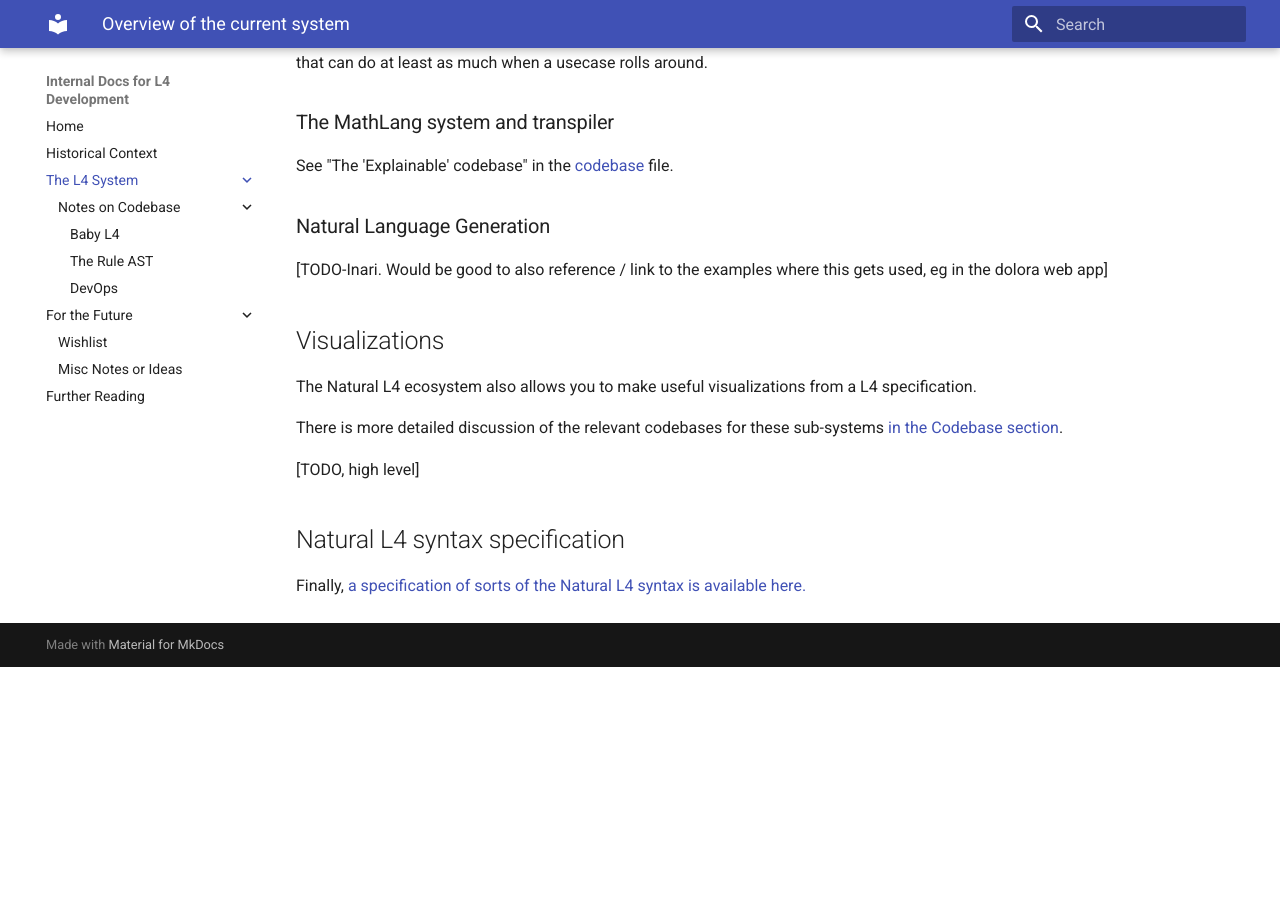
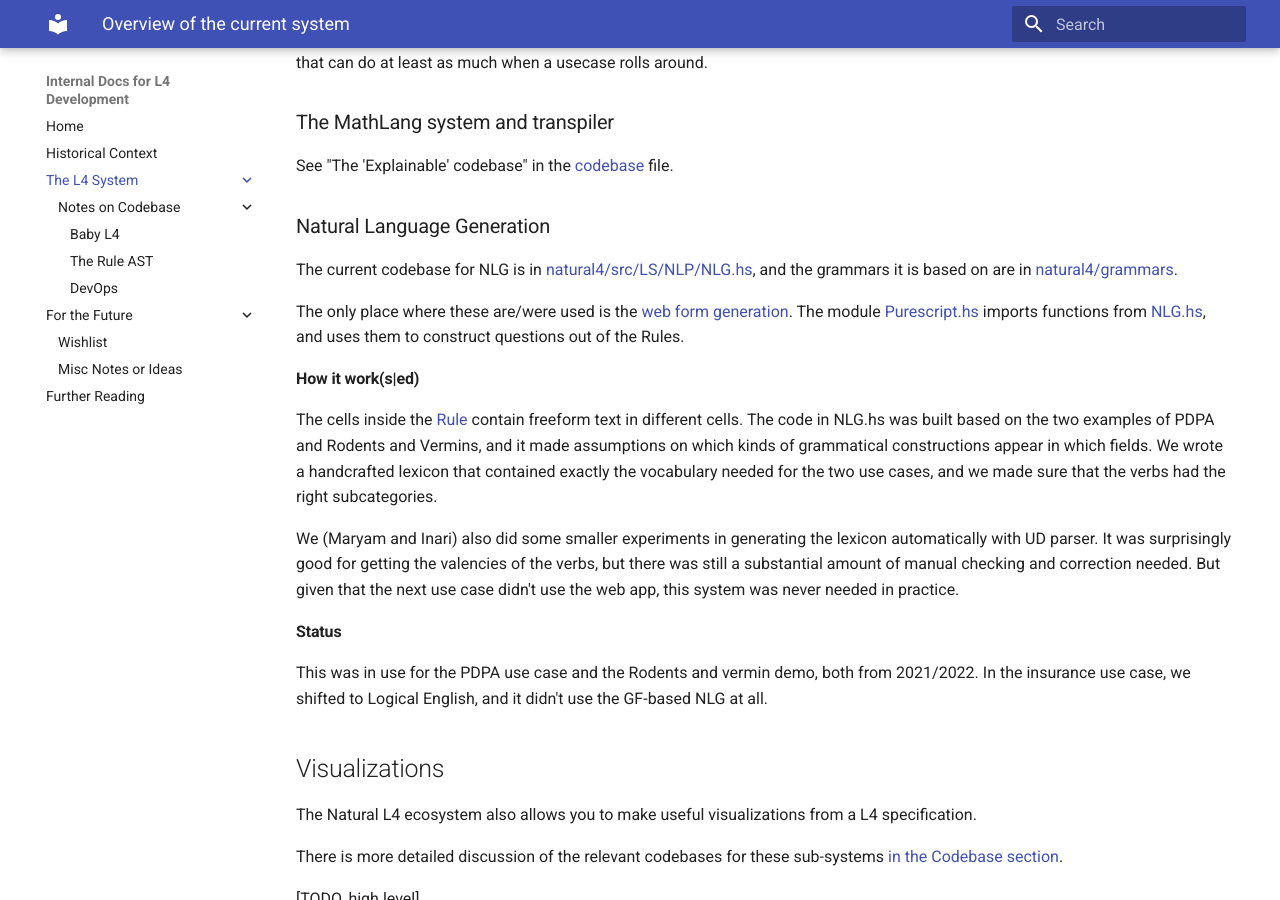
Before and after one commit to smucclaw/internal_docs, an MkDocs documentation site: the page built from docs/current_system/index.md, in a window 1280 px wide and 900 px high, scrolled down 2404 px. Built offline with MkDocs 1.6.1 and Material for MkDocs 9.7.7, drawn with Linux system fonts in a browser that asks for light colours; before the commit the page ends 3071 px from its top, so only the background shows below that.

Commit message:
add short explanation of the NLG component

```diff
--- a/docs/current_system/index.md
+++ b/docs/current_system/index.md
@@ -98,7 +98,20 @@ See "The 'Explainable' codebase" in the [codebase](./codebase/index.md) file.
 
 ### Natural Language Generation
 
-[TODO-Inari. Would be good to also reference / link to the examples where this gets used, eg in the dolora web app]
+The current codebase for NLG is in [natural4/src/LS/NLP/NLG.hs](https://github.com/smucclaw/dsl/blob/main/lib/haskell/natural4/src/LS/NLP/NLG.hs), and the grammars it is based on are in [natural4/grammars](https://github.com/smucclaw/dsl/tree/main/lib/haskell/natural4/grammars).
+
+The only place where these are/were used is the [web form generation](./index.md#web-form-generation). The module [Purescript.hs](https://github.com/smucclaw/dsl/blob/main/lib/haskell/natural4/src/LS/XPile/Purescript.hs#L39-L47) imports functions from [NLG.hs](https://github.com/smucclaw/dsl/blob/main/lib/haskell/natural4/src/LS/NLP/NLG.hs), and uses them to construct questions out of the Rules.
+
+#### How it work(s|ed)
+
+The cells inside the [Rule](./codebase/rule_ast.md) contain freeform text in different cells. The code in NLG.hs was built based on the two examples of PDPA and Rodents and Vermins, and it made assumptions on which kinds of grammatical constructions appear in which fields. We wrote a handcrafted lexicon that contained exactly the vocabulary needed for the two use cases, and we made sure that the verbs had the right subcategories.
+
+We (Maryam and Inari) also did some smaller experiments in generating the lexicon automatically with UD parser. It was surprisingly good for getting the valencies of the verbs, but there was still a substantial amount of manual checking and correction needed. But given that the next use case didn't use the web app, this system was never needed in practice.
+
+#### Status
+
+This was in use for the PDPA use case and the Rodents and vermin demo, both from 2021/2022. In the insurance use case, we shifted to Logical English, and it didn't use the GF-based NLG at all.
+
 
 ## Visualizations
 
```
